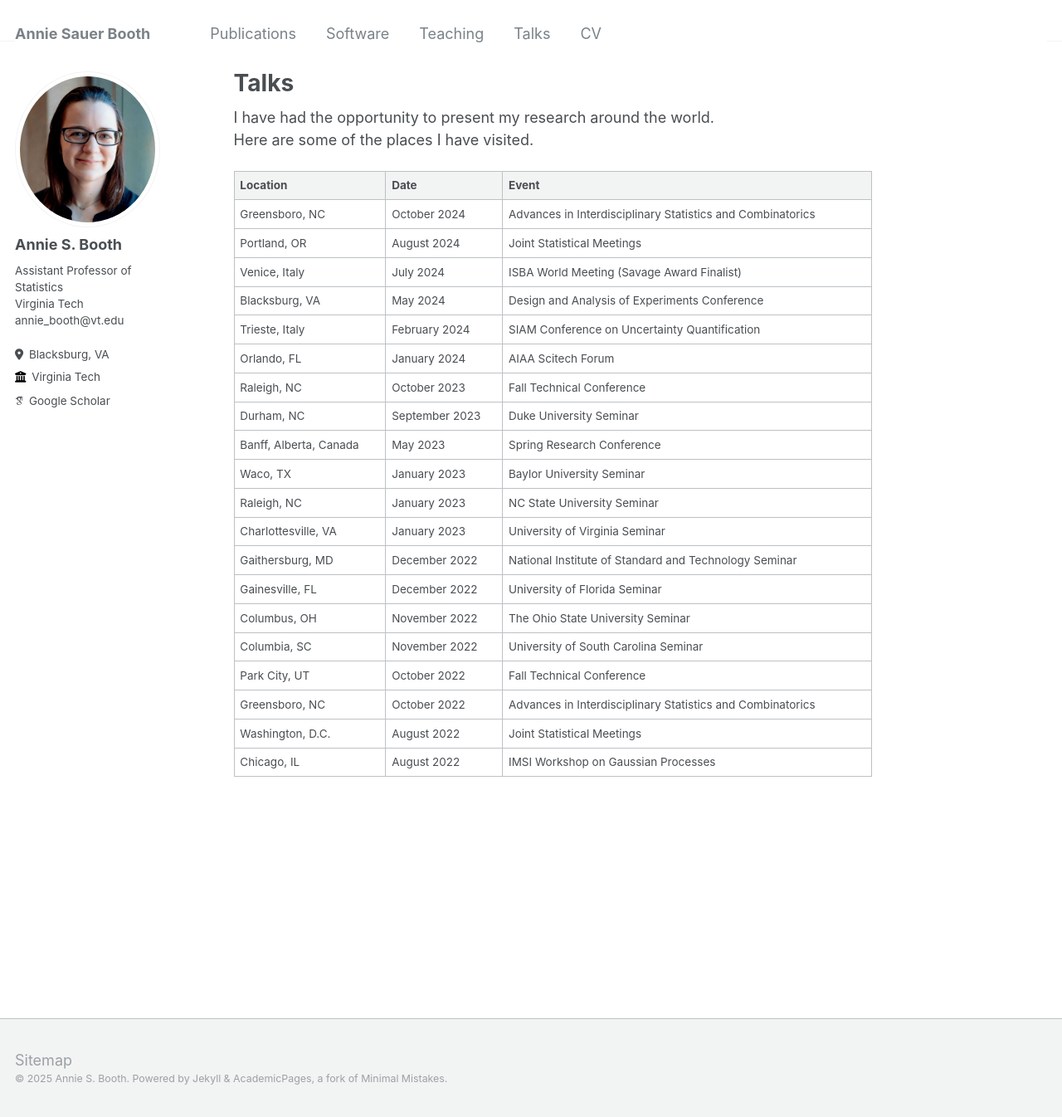
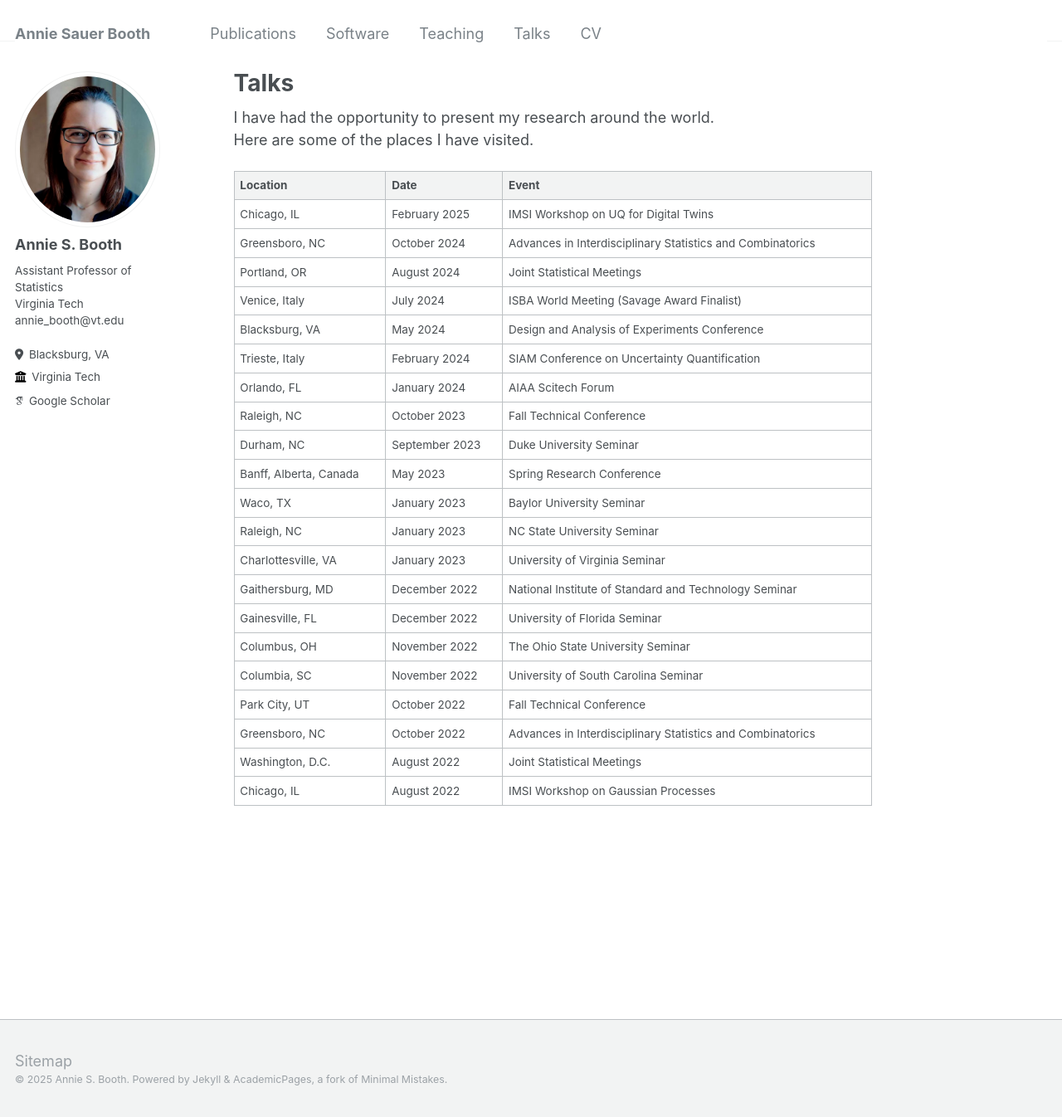
Before and after one commit to anniesbooth/anniesbooth.github.io, a Jekyll site: the page built from _pages/talks.md, in a window 1280 px wide and 1346 px high. Shown: the whole window at 83% size. Built offline with Jekyll 4.4.1, drawn with Linux system fonts in a browser that asks for light colours; some web fonts are replaced.

Commit message:
add IMSI workshop

```diff
--- a/_pages/talks.md
+++ b/_pages/talks.md
@@ -9,6 +9,7 @@ Here are some of the places I have visited.
 
 Location				|	Date				|	Event
 -----					|	--------			|	--------------
+Chicago, IL             |   February 2025       |   IMSI Workshop on UQ for Digital Twins
 Greensboro, NC          |   October 2024        |   Advances in Interdisciplinary Statistics and Combinatorics
 Portland, OR            |   August 2024         |   Joint Statistical Meetings
 Venice, Italy			|	July 2024			|	ISBA World Meeting (Savage Award Finalist)
```
Also changed, not shown: 2 other files.
